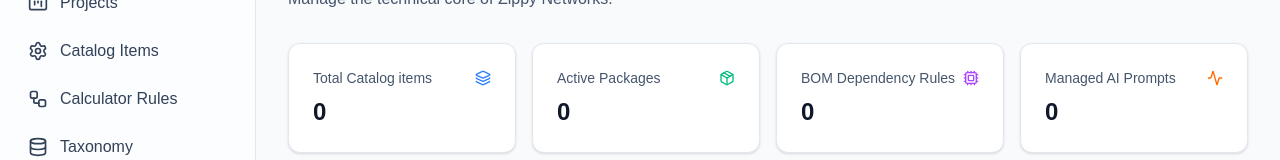
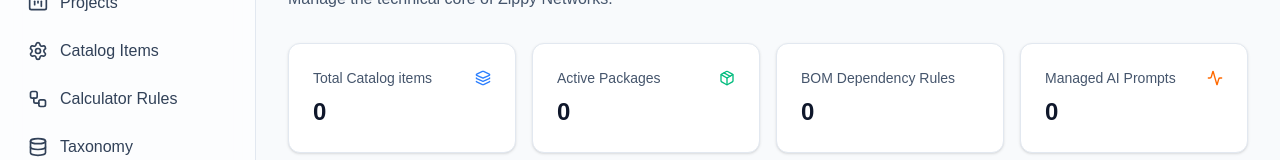
Before and after one commit to wslugger/zippy-cloud-native, a Next.js app: page /admin in a window 1280 px wide. Shown: the part 145-305 px from the top of the page. Built offline with nearby package versions, Linux system fonts and the light colour scheme; no server answers; the database is empty.

Commit message:
fix: remove BOM dependency card icon

```diff
--- a/src/app/admin/page.tsx
+++ b/src/app/admin/page.tsx
@@ -1,7 +1,6 @@
 import { prisma } from "@/lib/prisma";
 import {
     Package,
-    Cpu,
     FileCheck,
     Layers,
     Activity,
@@ -21,7 +20,7 @@ export default async function AdminDashboard() {
     const stats = [
         { name: 'Total Catalog items', value: itemsCount, icon: Layers, color: 'text-blue-500' },
         { name: 'Active Packages', value: packageCount, icon: Package, color: 'text-emerald-500' },
-        { name: 'BOM Dependency Rules', value: dependencyCount, icon: Cpu, color: 'text-purple-500' },
+        { name: 'BOM Dependency Rules', value: dependencyCount, icon: null, color: 'text-purple-500' },
         { name: 'Managed AI Prompts', value: promptCount, icon: Activity, color: 'text-orange-500' },
     ];
 
@@ -39,7 +38,7 @@ export default async function AdminDashboard() {
                             <span className="text-sm font-medium text-slate-600">
                                 {stat.name}
                             </span>
-                            <stat.icon className={`h-4 w-4 ${stat.color}`} />
+                            {stat.icon ? <stat.icon className={`h-4 w-4 ${stat.color}`} /> : null}
                         </div>
                         <div className="flex items-baseline gap-2">
                             <div className="text-2xl font-bold">{stat.value}</div>
```
